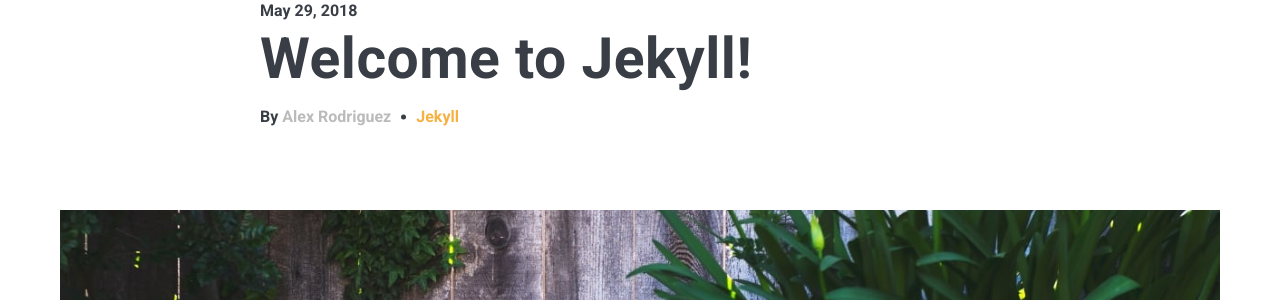
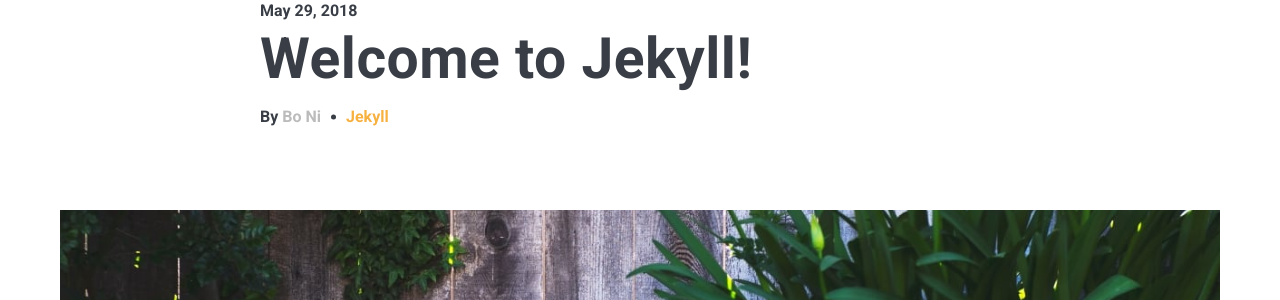
Before and after one commit to Bo-Ni/HomePage, a Jekyll site: the page built from _posts/2018-05-29-welcome-to-jekyll.markdown, in a window 1280 px wide and 900 px high. Shown: the part 183-483 px from the top of the window. Built offline with Jekyll 4.4.1, drawn with Linux system fonts in a browser that asks for light colours; nearby versions of some CDN libraries; comment, search, counter and statistics services are not loaded.

```diff
--- a/_data/settings.yml
+++ b/_data/settings.yml
@@ -8,8 +8,8 @@ description: This is the homepage of Bo Ni
 #-------------------------------
 # Author Settings
 author:
-  name: Alex Rodriguez
-  image: 01.jpg
+  name: Bo Ni
+  image: self_1.JPG
   say-hello: Hello, I’m <strong>Alex Rodriguez</strong>
   bio: Designs, talks, and writes about <strong>web</strong>, <strong>ethics</strong>, <strong>privacy</strong>, and dev. I share design tutorials, free resources and inspiration. Loves <a href="#">music</a> & riding his bicycle.
 
```
Also changed, not shown: 2 other files.
